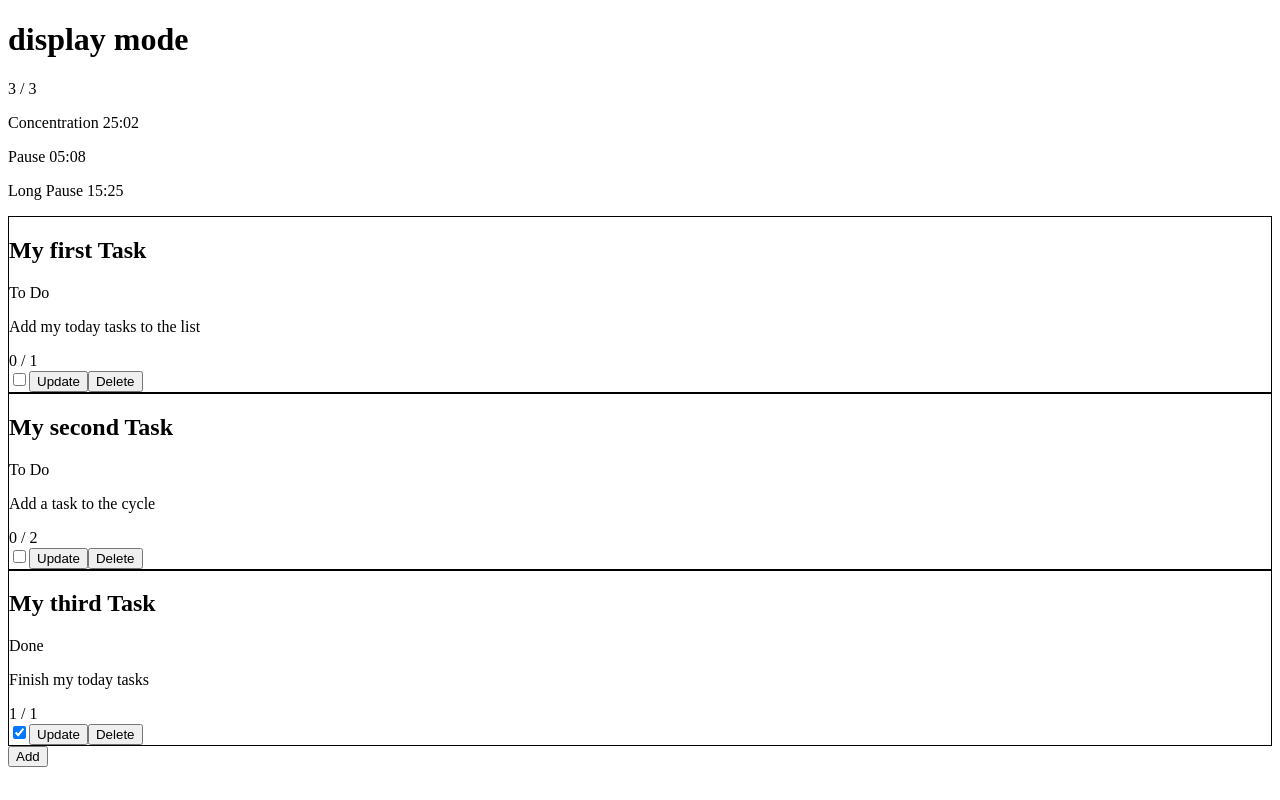
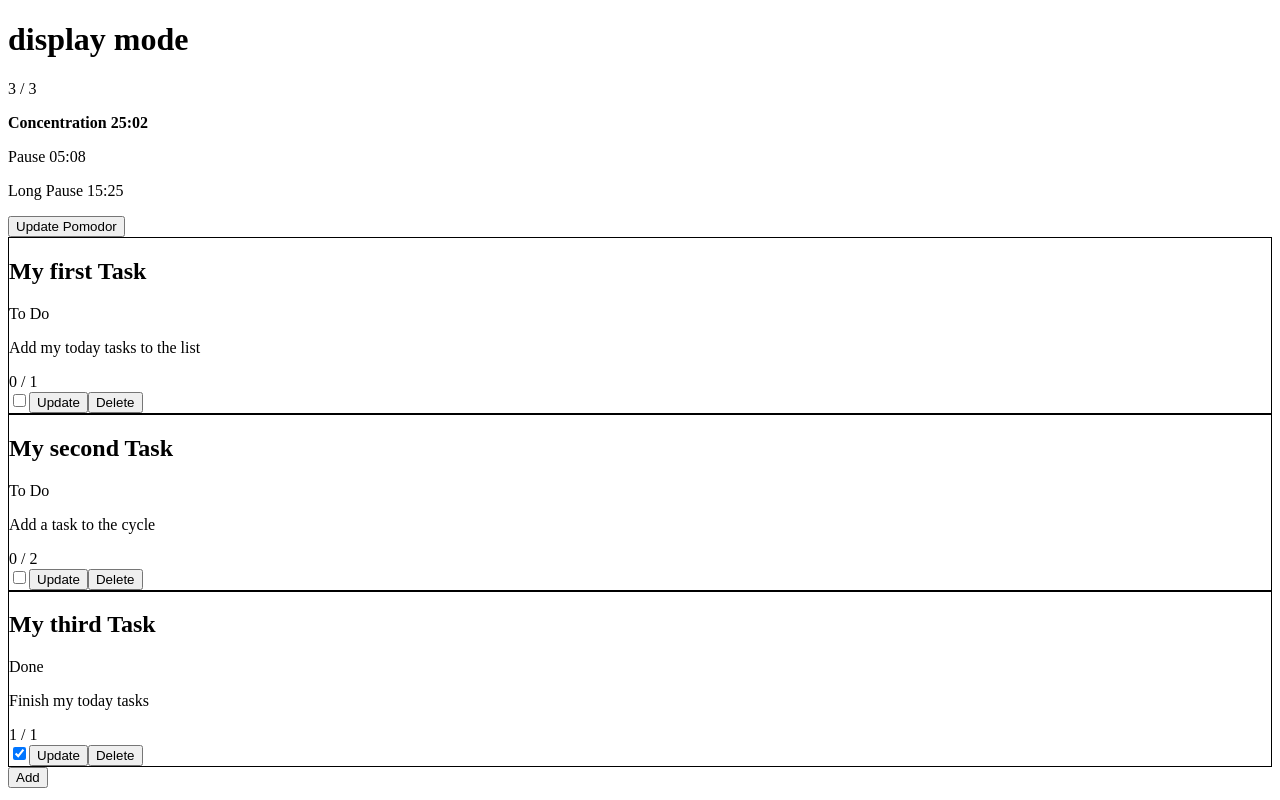
Before and after one commit to ScrimaliAnthony/PomodoroWeb, a React (Vite) app in the folder frontend/: page / in a window 1280 px wide. Built offline with nearby package versions, Linux system fonts and the light colour scheme.

Commit message:
[refactor] POM-011-refacto : Refacto de PomodoroDisplay

```diff
--- a/frontend/src/App.jsx
+++ b/frontend/src/App.jsx
@@ -47,7 +47,6 @@ export default function App() {
       {/* <CountDown
         selectedTime={selectedTime} isStart={isStart}
         setIsStart={setIsStart}
-        setCurrentPhase={setCurrentPhase}
         isTimerEnd={isTimerEnd} setIsTimerEnd={setIsTimerEnd}
         nbCycle={nbCycle} setNbCycle={setNbCycle} maxCycle={maxCycle} onNextCycle={handleCycle}
       /> */}
--- a/frontend/src/components/pomodoro-display/PomodoroDisplay.jsx
+++ b/frontend/src/components/pomodoro-display/PomodoroDisplay.jsx
@@ -1,9 +1,9 @@
 import PomodoroCycle from "../pomodoro-cycle/PomodoroCycle"
 import PomodoroPhase from "../pomodoro-phase/PomodoroPhase"
 
-export default function PomodoroDisplay({ nbCycle, maxCycle, phases, currentPhase }) {
-    const handleCurrentPhase = (id) => {
-        setCurrentPhase(id);
+export default function PomodoroDisplay({ nbCycle, maxCycle, phases, onClickUpdate }) {
+    const handleUpdateClick = () => {
+        onClickUpdate();
     }
 
     return (
@@ -11,8 +11,9 @@ export default function PomodoroDisplay({ nbCycle, maxCycle, phases, currentPhas
             <h1>display mode</h1>
             <PomodoroCycle nbCycle={nbCycle} maxCycle={maxCycle} />
             {phases.map(phase =>
-                <PomodoroPhase key={phase.id} phase={phase} currentPhase={currentPhase} />
+                <PomodoroPhase key={phase.id} phase={phase} />
             )}
+            <button onClick={handleUpdateClick}>Update Pomodor</button>
         </>
     )
 }
--- a/frontend/src/components/pomodoro-phase/PomodoroPhase.jsx
+++ b/frontend/src/components/pomodoro-phase/PomodoroPhase.jsx
@@ -1,14 +1,14 @@
+import { useContext } from "react";
+import { PhaseContext } from "../../context/PhaseContext";
 import { displayFormat } from "../../utils/formatTime"
 
-export default function PomodoroPhase({ phase, currentPhase, onPhaseClick }) {
-
-    const handlerClick = () => {
-        onPhaseClick(phase.id);
-    }
+export default function PomodoroPhase({ phase }) {
+    const { currentPhase, setCurrentPhase } = useContext(PhaseContext);
+    const isCurrentPhase = currentPhase === phase.id;
 
     return (
-        <p style={currentPhase === phase.id ? { fontWeight: "bold", cursor: "pointer" } : {cursor: "pointer"}}
-            onClick={handlerClick}>
+        <p style={isCurrentPhase ? { fontWeight: "bold", cursor: "pointer" } : {cursor: "pointer"}}
+            onClick={() => setCurrentPhase(phase.id)}>
             {phase.label} {displayFormat(phase.minutes, phase.seconds)}
         </p>
     )
--- a/frontend/src/components/pomodoro/Pomodoro.jsx
+++ b/frontend/src/components/pomodoro/Pomodoro.jsx
@@ -5,19 +5,20 @@ import PomodoroEdit from "../pomodoro-edit/PomodoroEdit";
 
 import { initialPhases } from "../../data/pomodoro"
 
-export default function Pomodoro({ nbCycle, maxCycle, currentPhase, setCurrentPhase, setNbCycle, setMaxCycle }) {
+export default function Pomodoro({ nbCycle, maxCycle, setNbCycle, setMaxCycle }) {
+    const [phases, setPhases] = useState(initialPhases);
     const [isEditMode, setIsEditMode] = useState(false);
 
-    const [phases, setPhases] = useState(initialPhases);
+    const handleEditMode = () => {
+        setIsEditMode(prev => !prev);
+    }
 
     return (
         <>
             {isEditMode ?
                 <PomodoroEdit />
                 :
-                <PomodoroDisplay
-                    nbCycle={nbCycle} maxCycle={maxCycle} phases={phases} currentPhase={currentPhase} setCurrentPhase={setCurrentPhase}
-                />
+                <PomodoroDisplay nbCycle={nbCycle} maxCycle={maxCycle} phases={phases} onClickUpdate={handleEditMode} />
             }
         </>
     )
```
